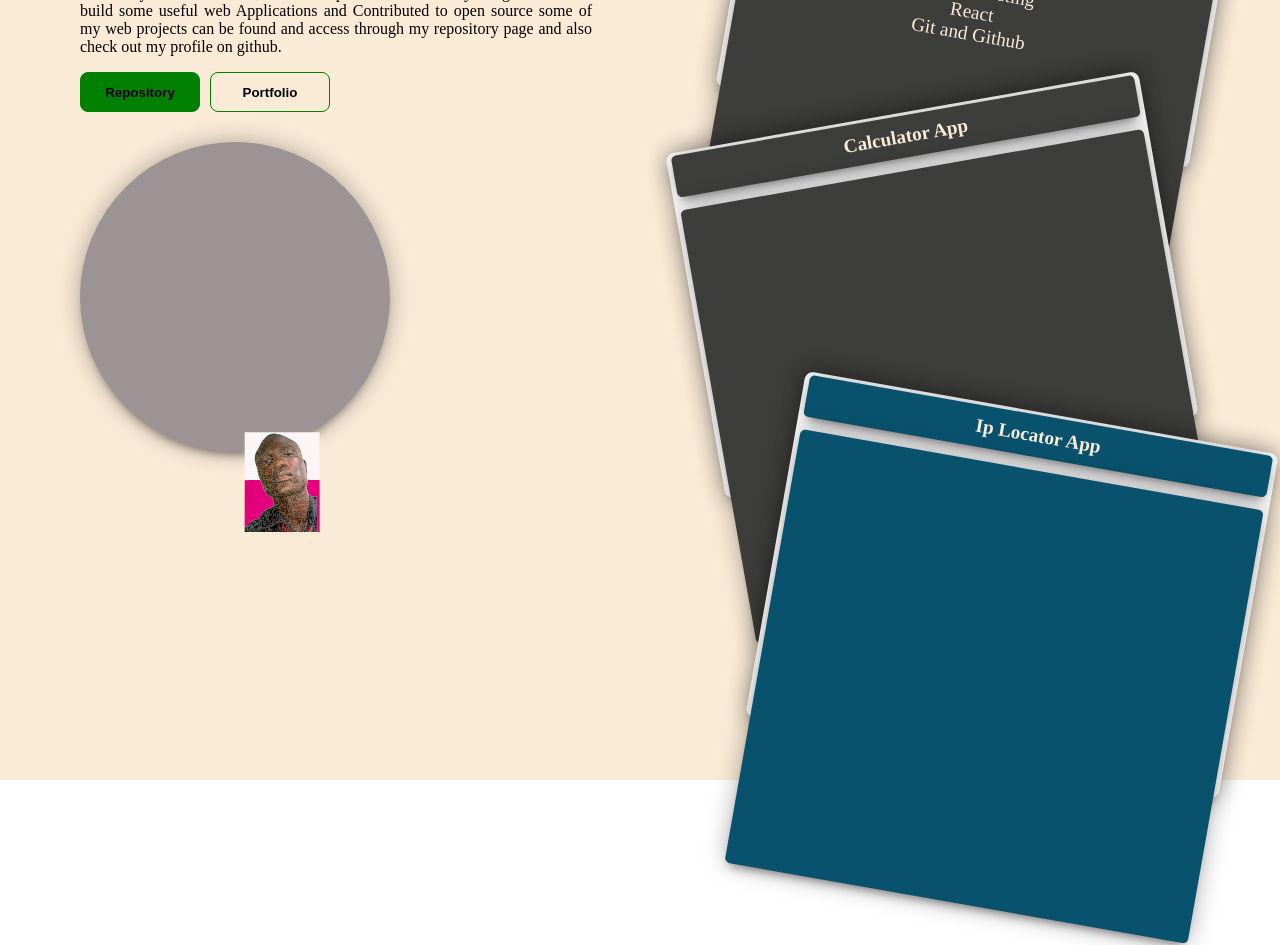
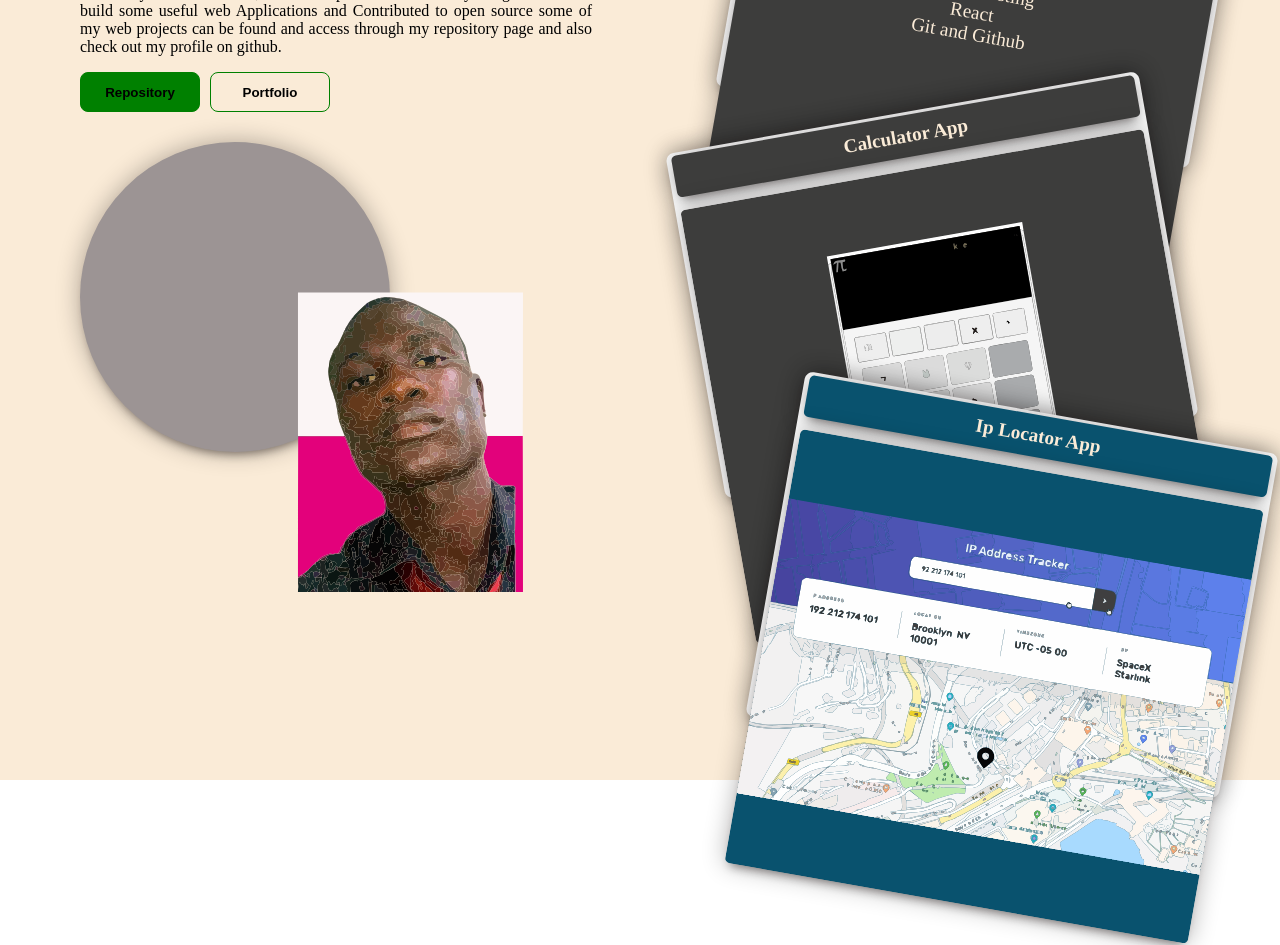
Before and after one commit to kperusi/famous-exam-project, a React (Create React App) app: page / in a window 1280 px wide. Shown: the part 660-1605 px from the top of the page. Built offline with nearby package versions, Linux system fonts and the light colour scheme.

Commit message:
2 files modified, 2 added

```diff
--- a/src/Home.js
+++ b/src/Home.js
@@ -20,7 +20,7 @@ export default function Home() {
             <h1>Famous</h1>
             <h1>Sunday</h1>
           </div>
-          <h4> Github Portfolio</h4>
+          <h4 className="h4"> Github Portfolio</h4>
         </div>
 
         <h2> Hello,</h2>
--- a/src/index.css
+++ b/src/index.css
@@ -138,13 +138,13 @@ html {
 }
 .home-image-background {
   /* background-color: rgb(156, 148, 148); */
-  width: 30vw;
-  height: 80vh;
+  width: 50vw;
+  height: 70vh;
   margin: 10px auto;
   background-image: url(./famous.svg);
   background-position: center;
   background-repeat: no-repeat;
-  background-size: 440px 100px;
+  background-size: 440px 300px;
 
 }
 .home-right {
@@ -214,7 +214,7 @@ html {
   background-color: rgb(61, 61, 60);
   border-radius: 5px;
   margin-top: 10px;
-  /* background-image: url(./calc.svg); */
+  background-image: url(./Calculator.svg);
   background-repeat: no-repeat;
   background-position: center;
   background-size: 600px 300px;
@@ -261,7 +261,7 @@ html {
   background-color: rgb(9, 82, 110);
   border-radius: 5px;
   margin-top: 10px;
-  /* background-image: url(./components/active-states.jpg); */
+  background-image: url(./active-states.svg);
   background-repeat: no-repeat;
   background-position: center;
   background-size: 600px 300px;
@@ -713,6 +713,10 @@ details {
     gap: 0;
 
   }
+  .name h1{
+    margin-top: 0;
+  }
+
   .home-btn {
     width: 120px;
     height: 40px;
@@ -747,7 +751,7 @@ details {
 
   }
   .home-right {
-    height: 50px;
+    /* height: 50px; */
     width: 100%;
     height: 100vh;
     margin-top: 20px;
@@ -757,7 +761,7 @@ details {
   .home-box1{
     transform: rotate(0deg);
     width: 80%;
-    height: 51vh;
+    height: 66vh;
     margin: 10px auto;
 
   }
@@ -765,18 +769,20 @@ details {
 .home-box2{
     transform: rotate(0deg);
     width: 80%;
-    height: 51vh;
+    height: 70vh;
     margin: -10px auto;
   }
   .home-box3{
     transform: rotate(0deg);
     width: 80%;
-    height: 51vh;
+    height: 70vh;
     margin: 90px auto;
+
   }
   .home-box1 ul,
 .home-box2 div, .home-box3 div{
-  height: 40vh;
+  height: 50vh;
+
 
 }
 
```
Also changed, not shown: src/Calculator.svg (added), src/active-states.svg (added).
